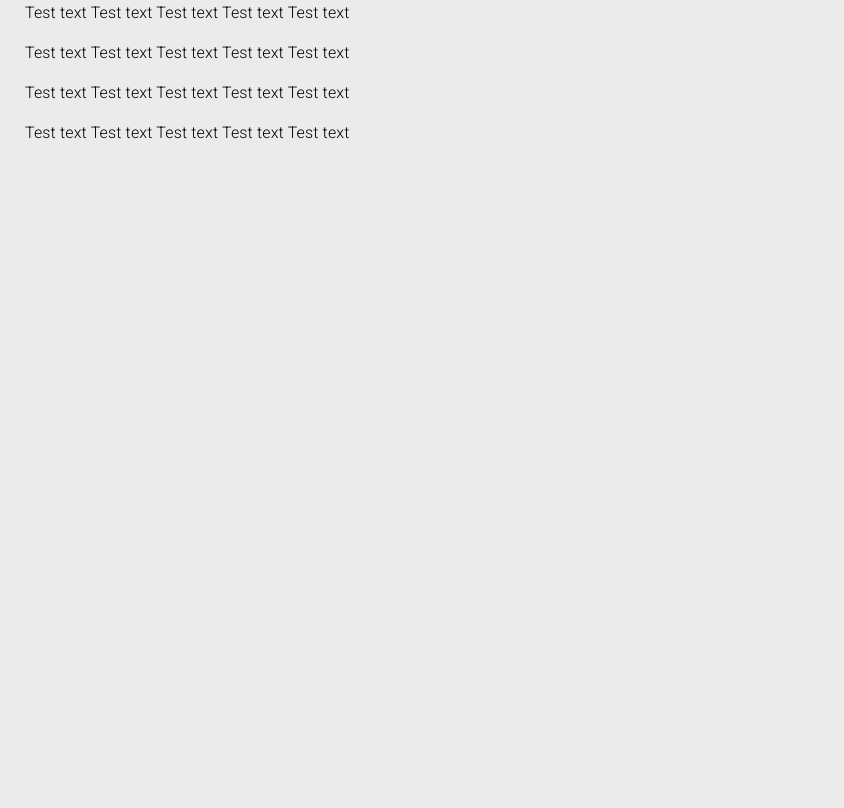
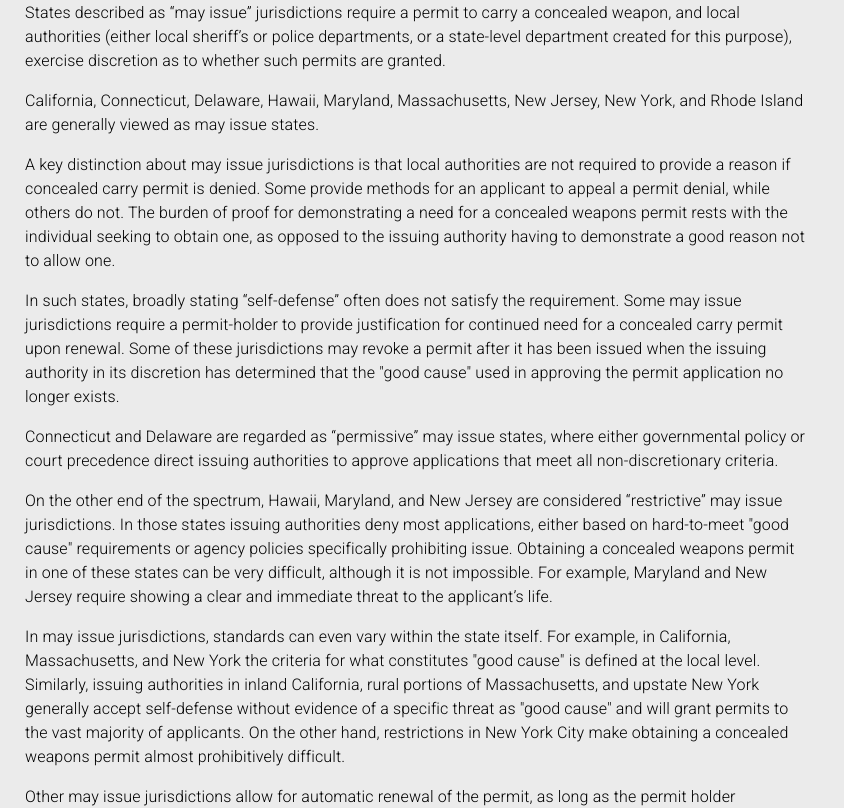
Before and after one commit to kjannette/carry-concealed, a React app: page /mayissue in a window 1280 px wide. Shown: the part 280-1088 px from the top of the page, without its empty margins (0-844 px from the left). Built offline with nearby package versions, Linux system fonts and the light colour scheme.

Commit message:
Added content to MayIssuePage

```diff
--- a/src/components/MayIssuePage.js
+++ b/src/components/MayIssuePage.js
@@ -38,10 +38,21 @@ class MayIssuePage extends React.Component {
 
                             <Typography className={classes.textLeft}>
 
-                                <p>Test text Test text Test text Test text Test text</p>
-                                <p>Test text Test text Test text Test text Test text</p>
-                                <p>Test text Test text Test text Test text Test text</p>
-                                <p>Test text Test text Test text Test text Test text</p>
+                                <p>States described as “may issue” jurisdictions require a permit to carry a concealed weapon, and local authorities (either local sheriff’s or police departments, or a state-level department created for this purpose), exercise discretion as to whether such permits are granted.</p>
+
+                                <p>California, Connecticut, Delaware, Hawaii, Maryland, Massachusetts, New Jersey, New York, and Rhode Island are generally viewed as may issue states.</p>
+
+                                <p>A key distinction about may issue jurisdictions is that local authorities are not required to provide a reason if concealed carry permit is denied. Some provide methods for an applicant to appeal a permit denial, while others do not.  The burden of proof for demonstrating a need for a concealed weapons permit rests with the individual seeking to obtain one, as opposed to the issuing authority having to demonstrate a good reason not to allow one.</p>
+
+                                <p>In such states, broadly stating “self-defense” often does not satisfy the requirement.  Some may issue jurisdictions require a permit-holder to provide justification for continued need for a concealed carry permit upon renewal.   Some of these jurisdictions may revoke a permit after it has been issued when the issuing authority in its discretion has determined that the "good cause" used in approving the permit application no longer exists.</p>
+
+                                <p>Connecticut and Delaware are regarded as “permissive” may issue states, where either governmental policy or court precedence direct issuing authorities to approve applications that meet all non-discretionary criteria.</p>
+
+                                <p>On the other end of the spectrum, Hawaii, Maryland, and New Jersey are considered “restrictive” may issue jurisdictions.  In those states issuing authorities deny most applications, either based on hard-to-meet "good cause" requirements or agency policies specifically prohibiting issue.  Obtaining a concealed weapons permit in one of these states can be very difficult, although it is not impossible.  For example, Maryland and New Jersey require showing a clear and immediate threat to the applicant’s life.</p>
+
+                                <p>In may issue jurisdictions, standards can even vary within the state itself.  For example, in California, Massachusetts, and New York the criteria for what constitutes "good cause" is defined at the local level. Similarly, issuing authorities in inland California, rural portions of Massachusetts, and upstate New York generally accept self-defense without evidence of a specific threat as "good cause" and will grant permits to the vast majority of applicants.  On the other hand, restrictions in New York City make obtaining a concealed weapons permit almost prohibitively difficult.</p>
+
+                                <p>Other may issue jurisdictions allow for automatic renewal of the permit, as long as the permit holder completes any required ongoing firearms safety training and files the renewal application before the permit expires. Some may-issue jurisdictions give issuing authorities discretion in granting concealed carry permits based on an applicant's suitability (e.g., moral character) by requiring the applicant to submit evidence (resume, reference letters)) showing the applicant is of suitable character.</p>
 
                             </Typography>
 
```
